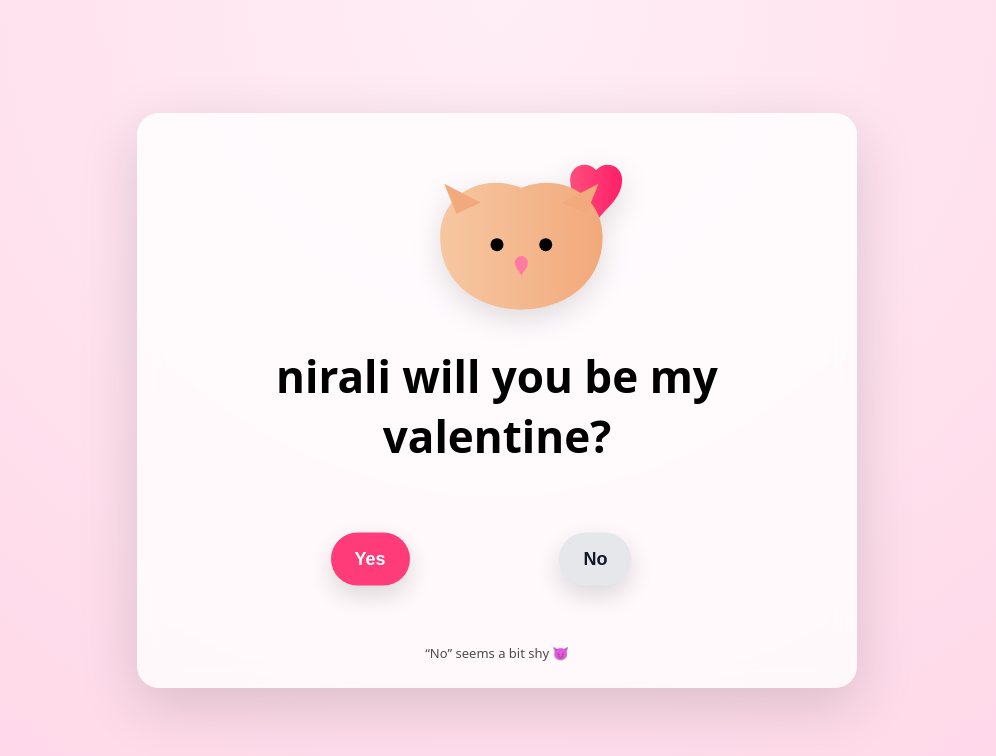
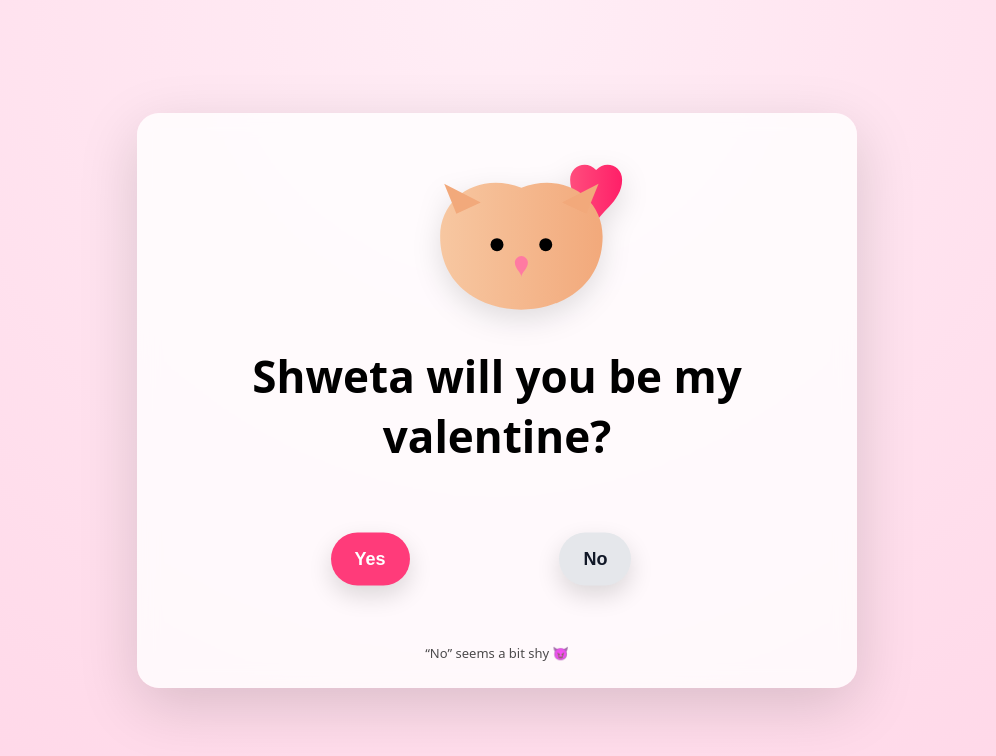
Before and after one commit to rahulchellani0194/rahul, a plain HTML site: page index.html in a window 1280 px wide. Shown: the whole page, without its empty margins (143-1139 px from the left). Drawn offline with nearby package versions, Linux system fonts and the light colour scheme.

Commit message:
Update index.html

```diff
--- a/index.html
+++ b/index.html
@@ -171,7 +171,7 @@
             fill="#ff7aa2"/>
     </svg>
 
-    <h1>nirali will you be my valentine?</h1>
+    <h1>Shweta will you be my valentine?</h1>
 
     <section class="button-zone" id="zone">
       <button id="yesBtn">Yes</button>
```
